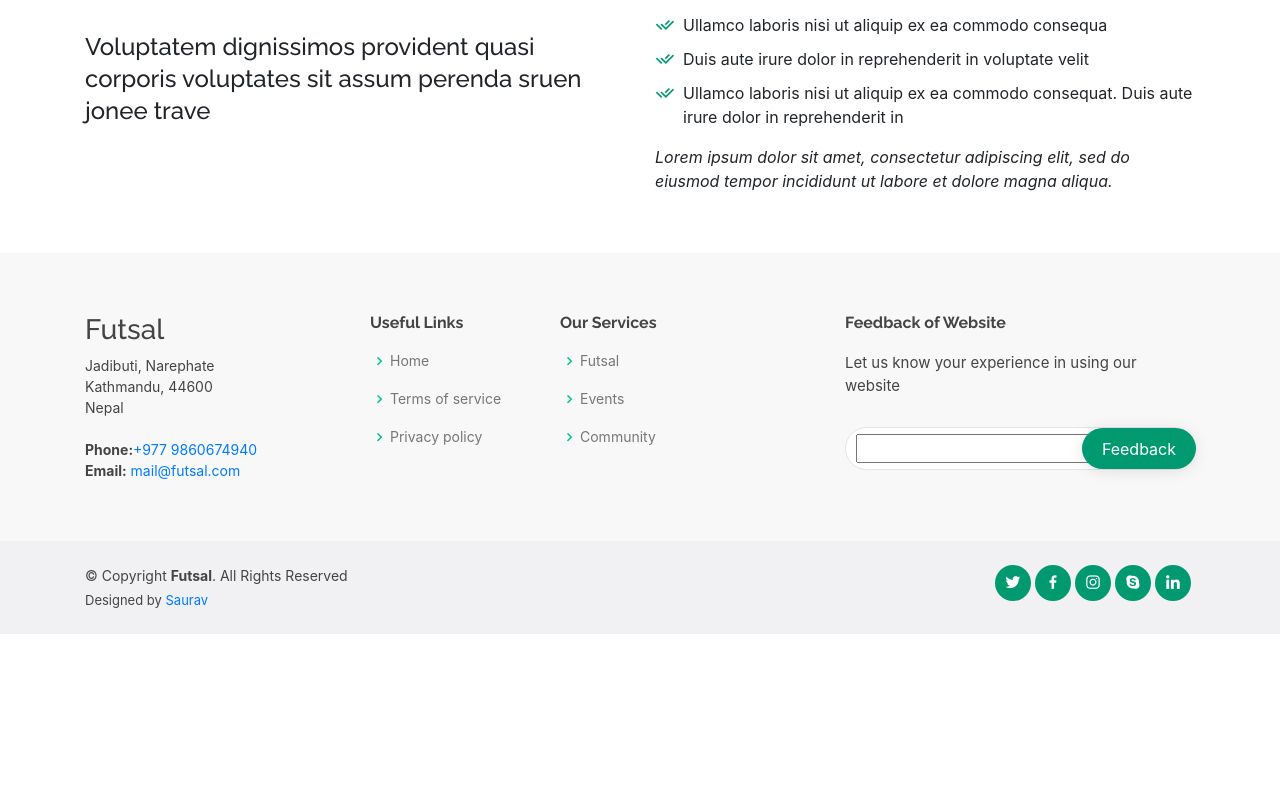
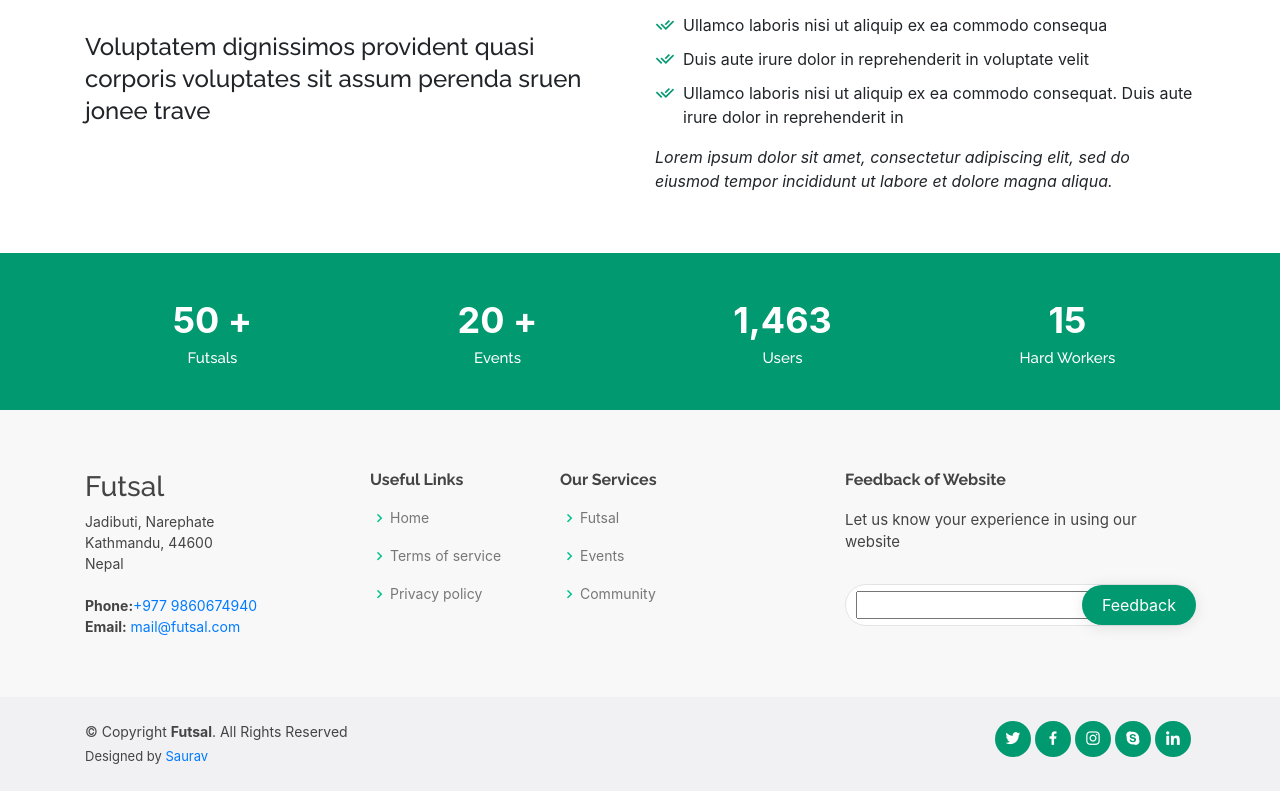
Before and after one commit to pSaurav10/FutsalFrontend, a React (Create React App) app: page / in a window 1280 px wide. Shown: the part 1090-1881 px from the top of the page. Before the commit the page ends 1724 px from the top, so only its background shows below. Built offline with nearby package versions, Linux system fonts and the light colour scheme; no server answers.

Commit message:
Count section added to main section

```diff
--- a/public/index.html
+++ b/public/index.html
@@ -62,7 +62,6 @@
   <script src="vendor/venobox/venobox.min.js"></script>
   <script src="vendor/owl.carousel/owl.carousel.min.js"></script>
   <script src="vendor/aos/aos.js"></script>
-
   <script src="main.js"></script>
   </body>
 </html>
--- a/public/main.js
+++ b/public/main.js
@@ -158,10 +158,10 @@
   });
 
   // jQuery counterUp
-  // $('[data-toggle="counter-up"]').counterUp({
-  //   delay: 10,
-  //   time: 1000
-  // });
+  $('[data-toggle="counter-up"]').counterUp({
+    delay: 10,
+    time: 1000
+  });
 
   // Porfolio isotope and filter
   $(window).on('load', function() {
--- /dev/null
+++ b/src/Body/Main/Count.js
@@ -0,0 +1,38 @@
+import { Component } from "react";
+class Count extends Component {
+
+    render() {
+        return (
+            <section id="counts" class="counts">
+                <div class="container">
+
+                    <div class="row counters">
+
+                        <div class="col-lg-3 col-6 text-center">
+                            <span data-toggle="counter-up">50 +</span>
+                            <p>Futsals</p>
+                        </div>
+
+                        <div class="col-lg-3 col-6 text-center">
+                            <span data-toggle="counter-up">20 +</span>
+                            <p>Events</p>
+                        </div>
+
+                        <div class="col-lg-3 col-6 text-center">
+                            <span data-toggle="counter-up">1,463</span>
+                            <p>Users</p>
+                        </div>
+
+                        <div class="col-lg-3 col-6 text-center">
+                            <span data-toggle="counter-up">15</span>
+                            <p>Hard Workers</p>
+                        </div>
+
+                    </div>
+
+                </div>
+            </section>
+        )
+    }
+}
+export default Count;
--- a/src/Body/Main/Main.js
+++ b/src/Body/Main/Main.js
@@ -1,6 +1,7 @@
 import{Component} from "react";
 import About from './About';
 import Partners from './Partners';
+import Count from './Count';
 class Main extends Component{
 
     render(){
@@ -8,6 +9,7 @@ class Main extends Component{
             <main id="main">
                 <Partners></Partners>
                 <About></About>
+                <Count></Count>
             </main>
         )
     }
```
